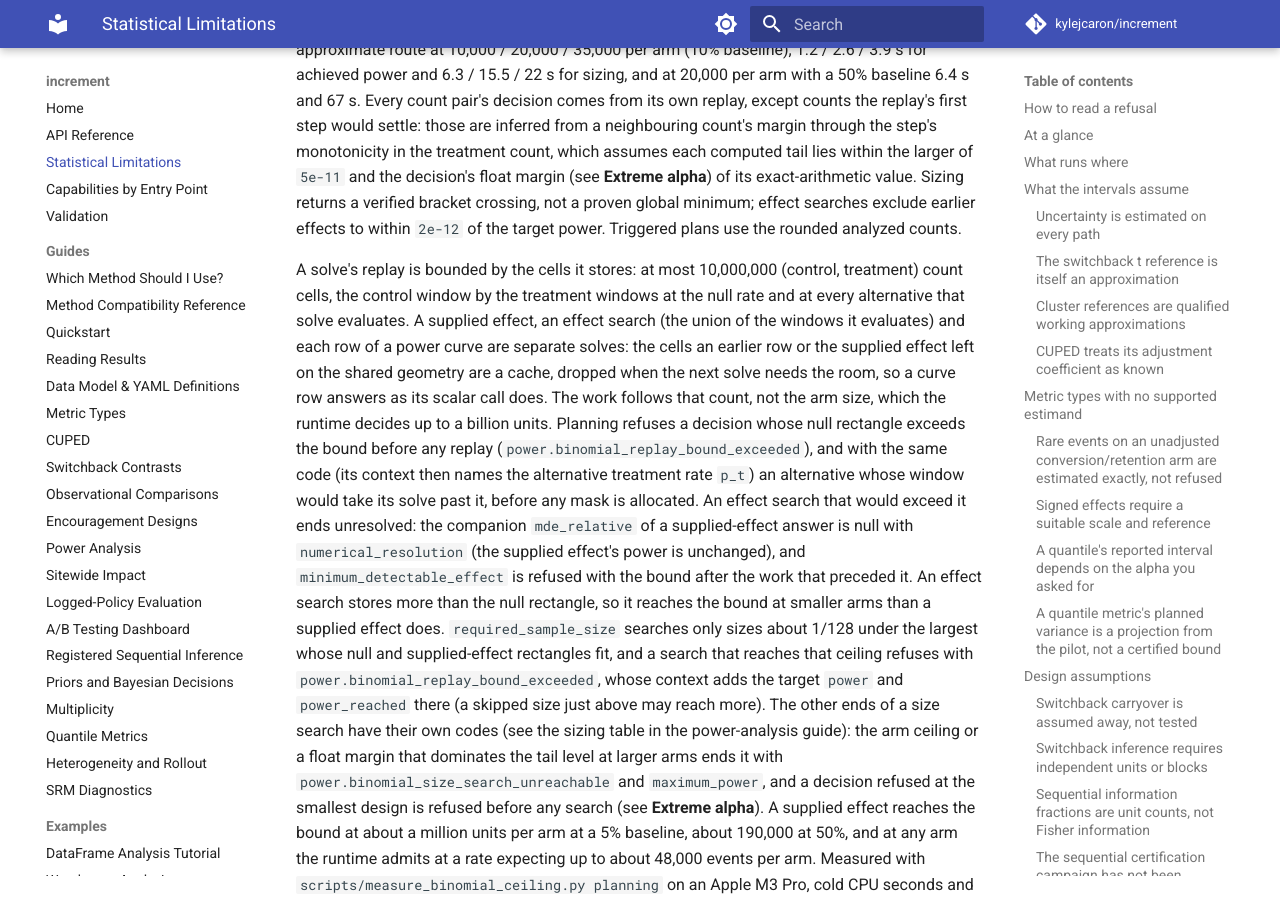
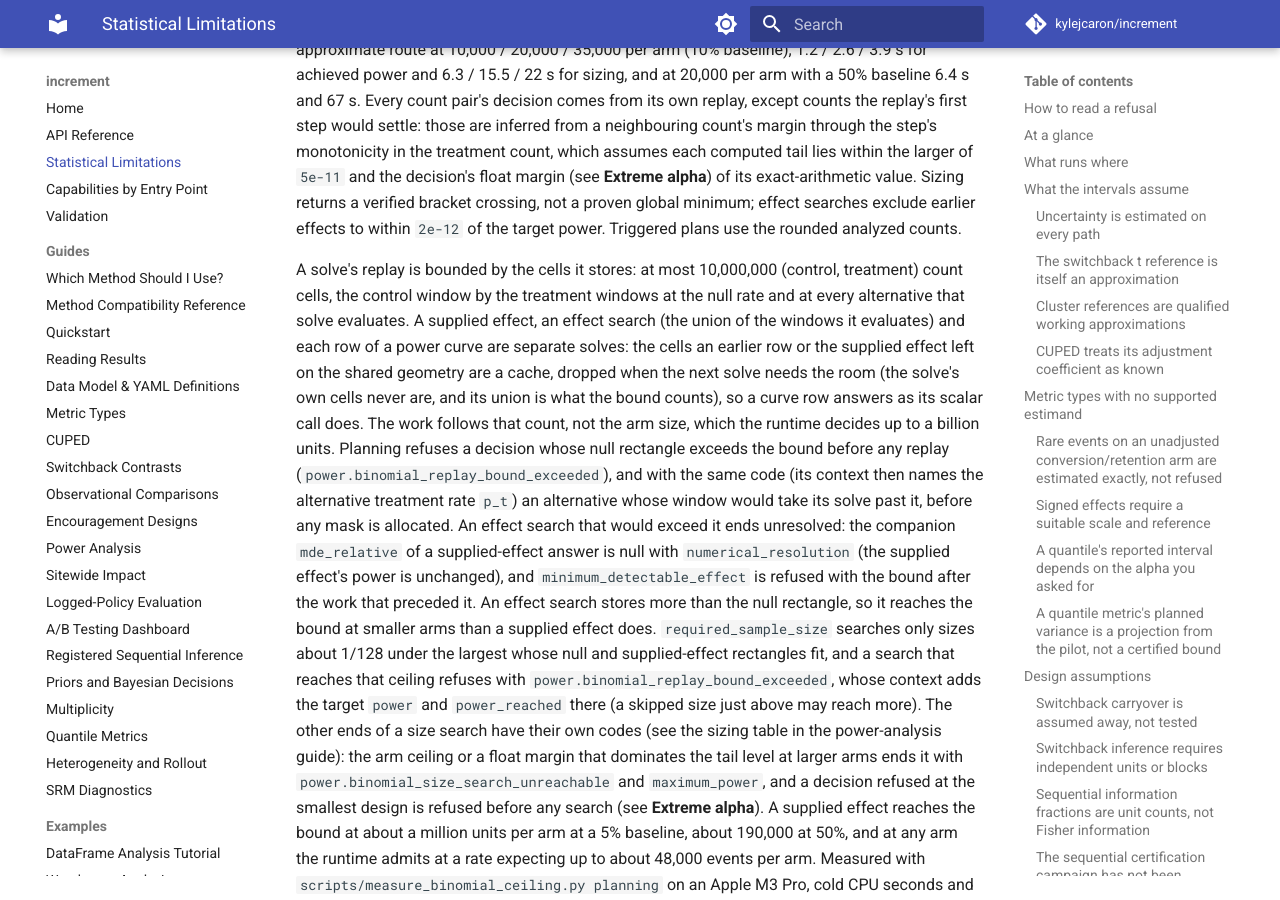
Before and after one commit to kylejcaron/increment, an MkDocs documentation site: the page built from docs/limitations.md, in a window 1280 px wide and 900 px high, scrolled down 18597 px. Built offline with MkDocs 1.6.1 and Material for MkDocs 9.7.7, drawn with Linux system fonts in a browser that asks for light colours; comment, search, counter and statistics services are not loaded.

Commit message:
docs: state that a solve's own cells are never dropped and its union is what the bound counts

```diff
--- a/docs/limitations.md
+++ b/docs/limitations.md
@@ -715,7 +715,8 @@ count cells, the control window by the treatment windows at the null rate and at
 alternative that solve evaluates. A supplied effect, an effect search (the union of the
 windows it evaluates) and each row of a power curve are separate solves: the cells an
 earlier row or the supplied effect left on the shared geometry are a cache, dropped when
-the next solve needs the room, so a curve row answers as its scalar call does. The work
+the next solve needs the room (the solve's own cells never are, and its union is what the
+bound counts), so a curve row answers as its scalar call does. The work
 follows that count, not the arm size, which the runtime decides up to a billion units.
 Planning refuses a decision whose null rectangle exceeds the bound before any replay
 (`power.binomial_replay_bound_exceeded`), and with the same code (its context then names
```
Also changed, not shown: docs/guides/power-analysis.md (+2 -1 lines).
